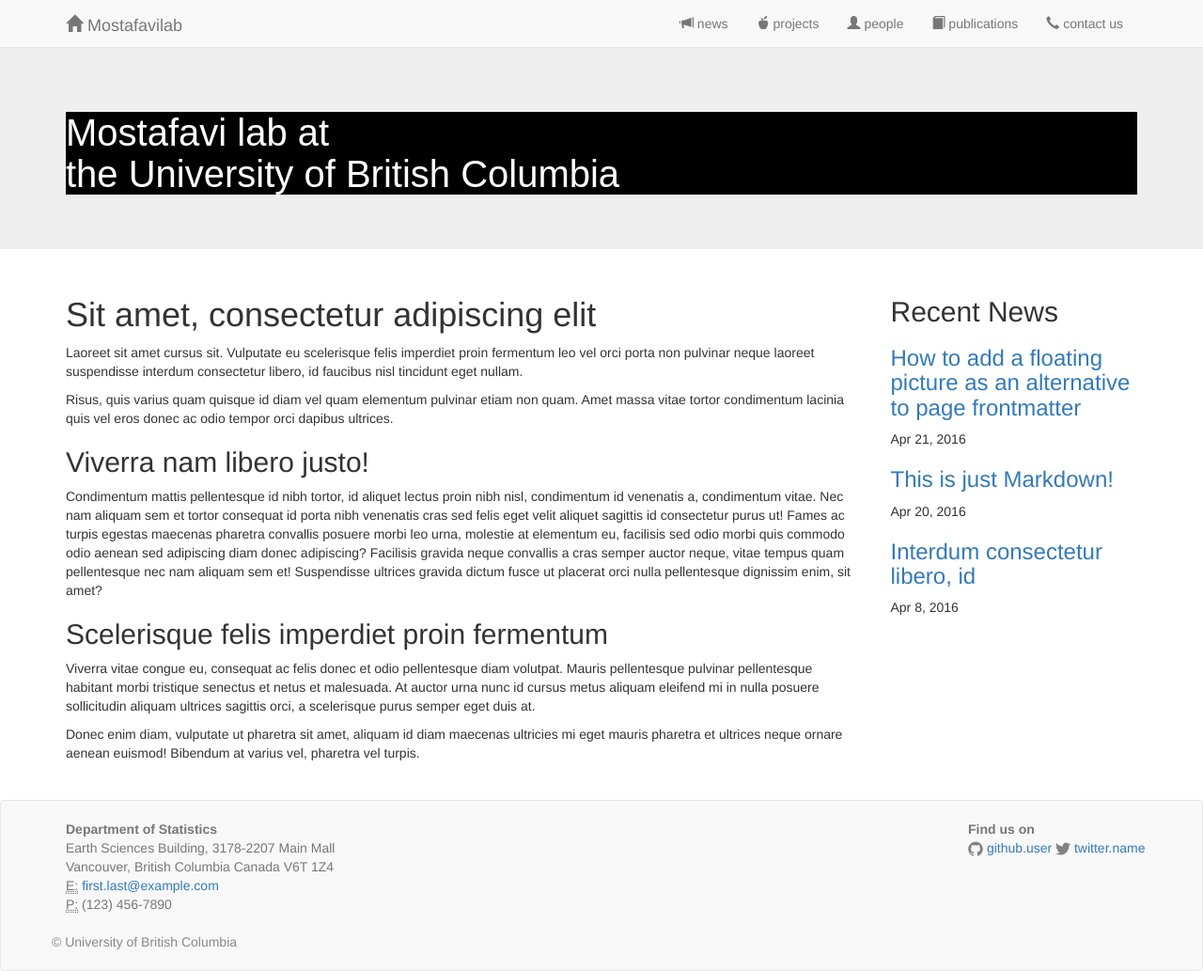
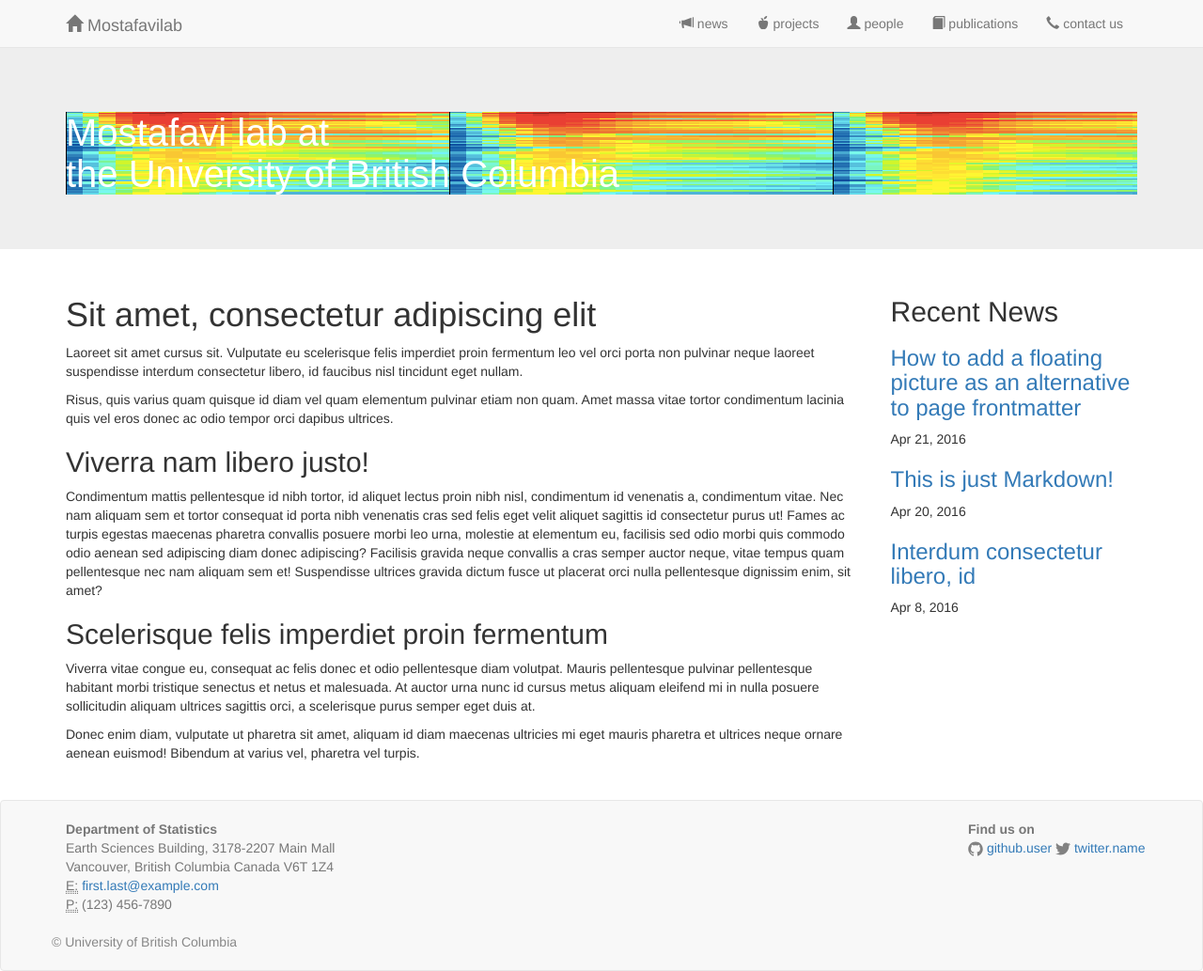
Before and after one commit to saramostafavi/saramostafavi.github.io, a Jekyll site: the page built from index.md, in a window 1280 px wide. Shown: the whole page at 94% size. Built offline with Jekyll 4.4.1, drawn with Linux system fonts in a browser that asks for light colours; nearby versions of some CDN libraries; a style sheet for code colours, icons or effects is not loaded.

Commit message:
Update main.css

```diff
--- a/css/main.css
+++ b/css/main.css
@@ -12,7 +12,7 @@
   font-size: 40px;
   font-family: 'Shift', sans-serif;
   /*font-weight: bold;*/
-  background: #000 url("./IFN_1.png");
+  background: #000 url("../images/IFN_1.png");
 
 }
 
```
